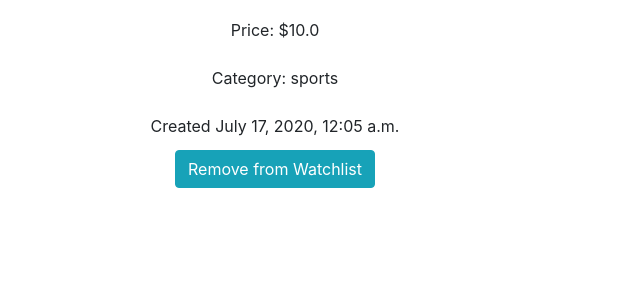
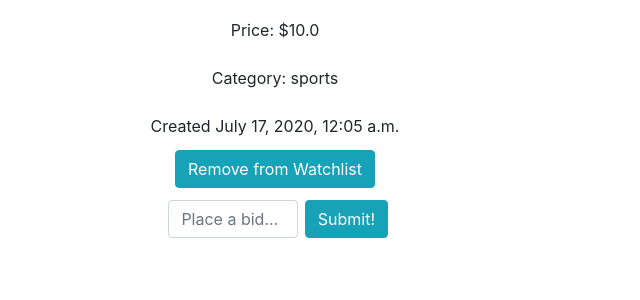
Before and after one commit to ThiagoMMonteiro/Commerce, a Django app: page /listing/2 in a window 1280 px wide. Shown: the part 451-751 px from the top of the page, without its empty margins (0-640 px from the left). Run offline with Django 3.2, Linux system fonts and the light colour scheme; a user stored in the database is signed in; data comes from the database, SQL or seed files in the repository; both versions use the stored data as it was after the commit; some libraries are stand-ins or nearby versions.

Commit message:
New feature to place a bid

```diff
--- a/auctions/admin.py
+++ b/auctions/admin.py
@@ -1,5 +1,5 @@
 from django.contrib import admin
-from .models import User, AuctionListings
+from .models import User, AuctionListings, Bid
 
 # Register your models here.
 
@@ -9,5 +9,9 @@ class UserAdmin(admin.ModelAdmin):
 class AuctionListingsAdmin(admin.ModelAdmin):
     list_display = ("listing_title", "bid", "listing_category", "post_date")
 
+class BidAdmin(admin.ModelAdmin):
+    list_display = ("bid", "bid_owner", "listing_target")
+
 admin.site.register(User, UserAdmin)
 admin.site.register(AuctionListings, AuctionListingsAdmin)
+admin.site.register(Bid, BidAdmin)
--- a/auctions/models.py
+++ b/auctions/models.py
@@ -17,3 +17,11 @@ class AuctionListings(models.Model):
 
         def __str__(self):
             return f"{self.listing_title}: {self.listing_description} Current Price: {self.bid} Category: {self.listing_category} Users Watching: {self.users_whatching}"
+
+class Bid(models.Model):
+        bid = models.FloatField()
+        bid_owner = models.ForeignKey(User, on_delete=models.CASCADE, related_name="my_bid")
+        listing_target = models.ForeignKey(AuctionListings, on_delete=models.CASCADE, related_name="current_bid")
+
+        def __str__(self):
+            return f"{self.listing_target} have a bid of {self.bid} that owner is {self.bid_owner}"
--- a/auctions/static/auctions/styles.css
+++ b/auctions/static/auctions/styles.css
@@ -8,6 +8,17 @@ li p {
     overflow: hidden;
     text-overflow: ellipsis;
 }
+
+.form_bid{
+    padding: 12px;
+    width: 250px;
+    margin: 0 auto;
+}
+.bid_div{
+    width: 130px;
+    margin: 0 auto;
+}
+
 .figure-caption {
     color: rgb(3, 197, 231);
     font-weight: bold;
--- a/auctions/templates/auctions/listing.html
+++ b/auctions/templates/auctions/listing.html
@@ -1,7 +1,7 @@
 {% extends "auctions/layout.html" %}
 
 {% block body %}
-    <div class="div_listing">
+<div class="div_listing">
     <figure class="figure">
         {% if al.url_listing_image %}
             <img src="{{ al.url_listing_image }}" width="250" class="figure-img img-fluid rounded" alt="Image">
@@ -22,6 +22,13 @@
         {% else %}
             <a class="btn btn-info" href="{% url 'watchlist_add' al.id user.id %}" role="button">Add to Watchlist</a>
         {% endif %}
+        <form action="{% url 'place_bid' al.id user.id %}" class="form-inline form_bid" method="POST">
+            {% csrf_token %}
+            <div class="form-group bid_div">
+                <input type="text" class="form-control col-12" id="bid_input" name="bid" placeholder="Place a bid..." required>
+            </div>
+            <button type="submit" class="btn btn-info">Submit!</button>
+        </form>
     {% else %}
         <a class="btn btn-info" href="{% url 'login' %}" role="button">Login to place a bid or add to your watchlist.</a>
     {% endif %}
--- a/auctions/urls.py
+++ b/auctions/urls.py
@@ -11,5 +11,6 @@ urlpatterns = [
     path("listing/<int:listing_id>", views.listing, name="listing"),
     path("watchlist/<int:user_id>", views.watchlist, name="watchlist"),
     path("watchlist_add/<int:al_id>/<int:user_id>", views.watchlist_add, name="watchlist_add"),
-    path("watchlist_remove/<int:al_id>/<int:user_id>", views.watchlist_remove, name="watchlist_remove")
+    path("watchlist_remove/<int:al_id>/<int:user_id>", views.watchlist_remove, name="watchlist_remove"),
+    path("place_bid/<int:al_id>/<int:user_id>", views.place_bid, name="place_bid")
 ]
--- a/auctions/views.py
+++ b/auctions/views.py
@@ -4,7 +4,7 @@ from django.http import HttpResponse, HttpResponseRedirect
 from django.shortcuts import render
 from django.urls import reverse
 
-from .models import User, AuctionListings
+from .models import User, AuctionListings, Bid
 
 
 def index(request):
@@ -102,3 +102,22 @@ def watchlist_remove(request, al_id, user_id):
     user = User.objects.get(pk=user_id)
     user.watchlist.remove(al)
     return HttpResponseRedirect(reverse("listing", args=[al_id]))
+
+def place_bid(request, al_id, user_id):
+    if request.method == "POST":
+        new_bid = float(request.POST["bid"])
+        al = AuctionListings.objects.get(pk=al_id)
+
+        if new_bid <= al.bid:
+            return render(request, "auctions/error.html",{
+                    "message": "Your bid must be greater then current bid!",
+                    "al_id": al_id
+                })
+        else:
+            user = User.objects.get(pk=user_id)
+            bid = Bid(bid=new_bid, bid_owner=user, listing_target=al)
+            bid.save()
+
+            AuctionListings.objects.filter(pk=al_id).update(bid=new_bid)
+
+            return HttpResponseRedirect(reverse("listing", args=[al_id]))
```
Also changed, not shown: auctions/templates/auctions/error.html (added, +11 -0 lines), auctions/migrations/0007_bid.py (added), db.sqlite3.
